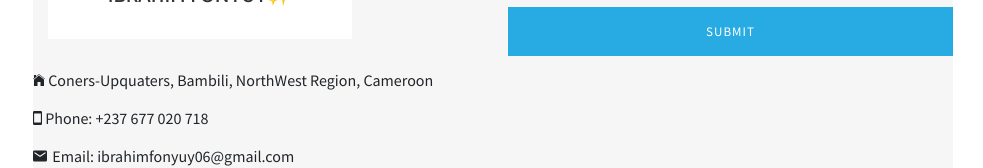
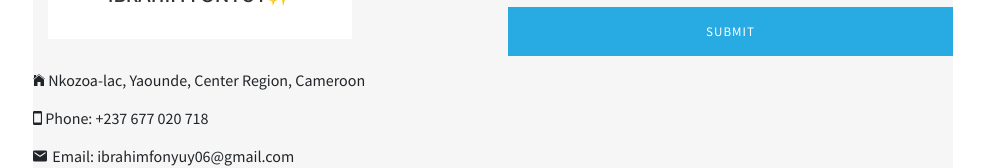
Before and after one commit to IBRAHIMFONYUY/website, a plain HTML site: page index.html in a window 1280 px wide. Shown: the part 6331-6499 px from the top of the page, without its empty margins (297-1280 px from the left). Drawn offline with nearby package versions, Linux system fonts and the light colour scheme; some packages are replaced by stand-ins of ours; animation ran at ten frames a second; files whose address does not match are found by name.

Commit message:
index.html

```diff
--- a/index.html
+++ b/index.html
@@ -526,7 +526,7 @@
                               <ul class="contact-short-info mt-4">
                                 <li class="mb-3">
                                   <i class="tf-ion-ios-home"></i>
-                                  <span>Coners-Upquaters, Bambili, NorthWest Region, Cameroon</span>
+                                  <span>Nkozoa-lac, Yaounde, Center Region, Cameroon</span>
                                 </li>
                                 <li class="mb-3">
                                   <i class="tf-ion-android-phone-portrait"></i>
```
